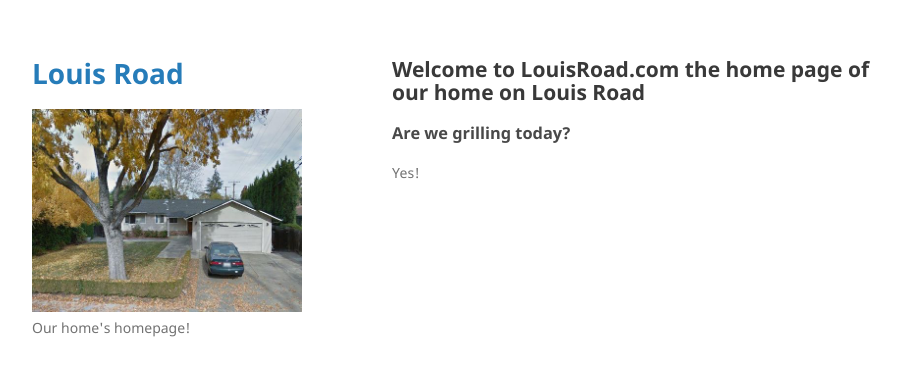
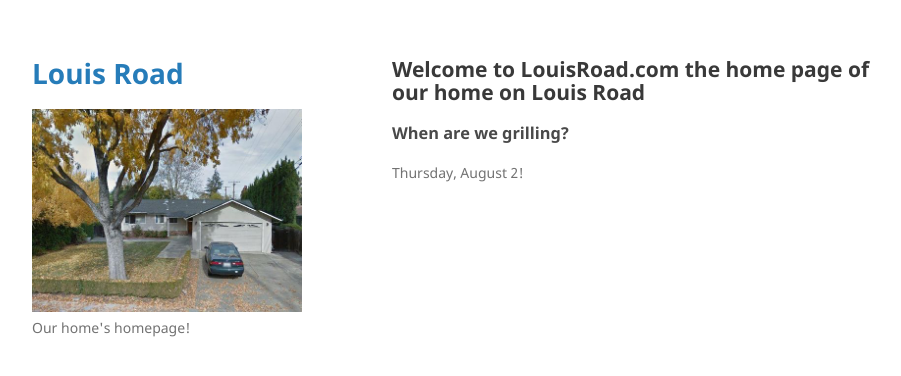
Before and after one commit to louisroad/louisroad.github.io, a Jekyll site: the page built from index.md, in a window 1280 px wide. Shown: the top 376 px of the page, without its empty margins (178-1079 px from the left). Built offline with Jekyll 4.4.1, drawn with Linux system fonts in a browser that asks for light colours; our own code applies the rules of GitHub Pages for plain Markdown files.

Commit message:
add grill date

```diff
--- a/index.md
+++ b/index.md
@@ -1,5 +1,5 @@
 ## Welcome to LouisRoad.com the home page of our home on Louis Road
 
-### Are we grilling today?
+### When are we grilling?
 
-Yes!
+Thursday, August 2!
```
